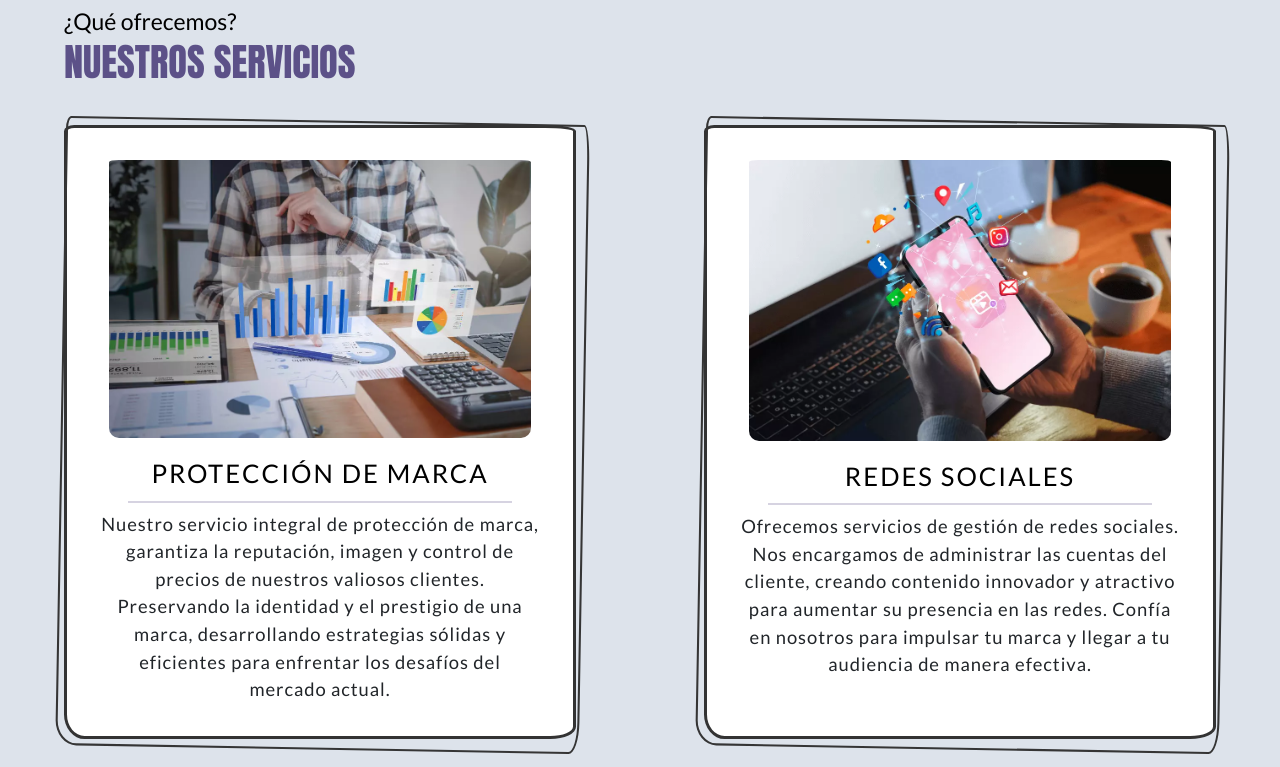
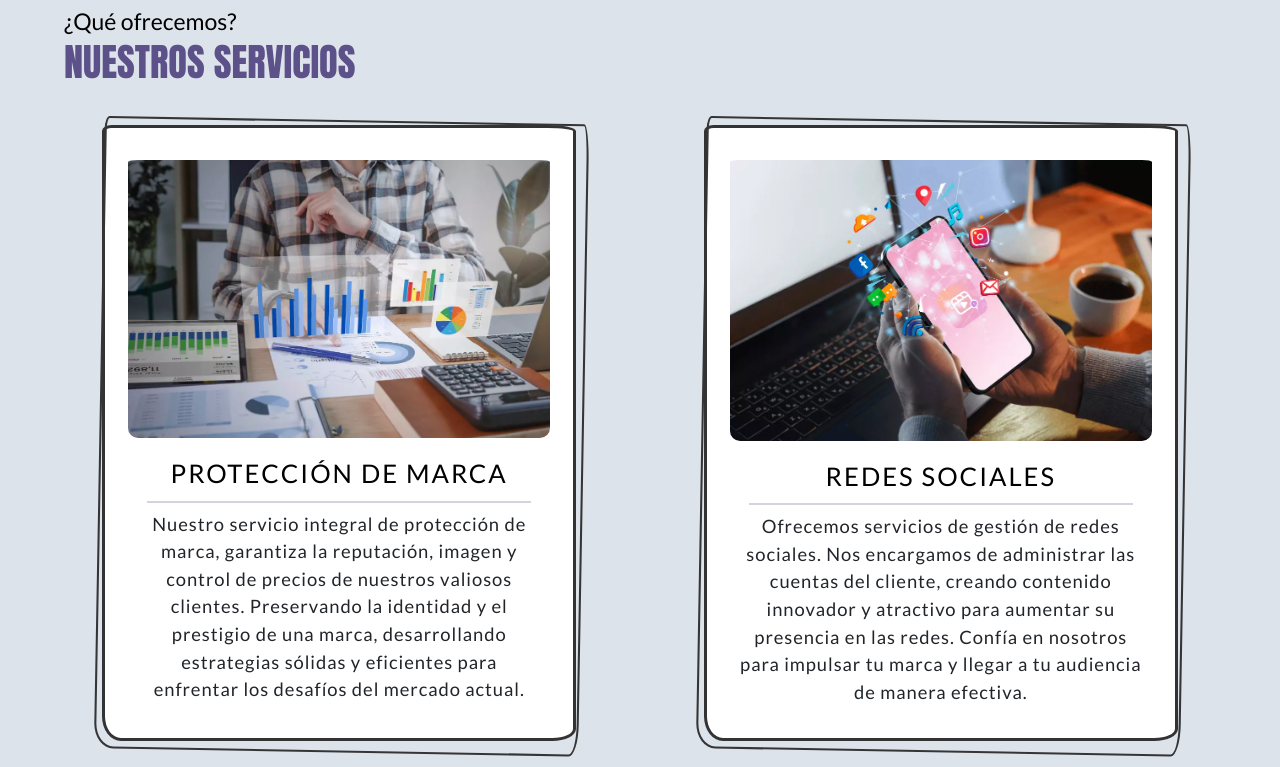
Before and after one commit to octaviofitz/galide, a React (Create React App) app: page / in a window 1280 px wide. Shown: the part 1320-2087 px from the top of the page. Built offline with nearby package versions, Linux system fonts and the light colour scheme.

Commit message:
fix cards

```diff
--- a/src/Components/Servicios/servicios.css
+++ b/src/Components/Servicios/servicios.css
@@ -162,7 +162,7 @@
     }
 
     .servicios .Container .card{
-        width: 40vw;
+        width: 37vw;
         margin-top: 2rem;
         margin-bottom: 0.5rem;
     }
```
